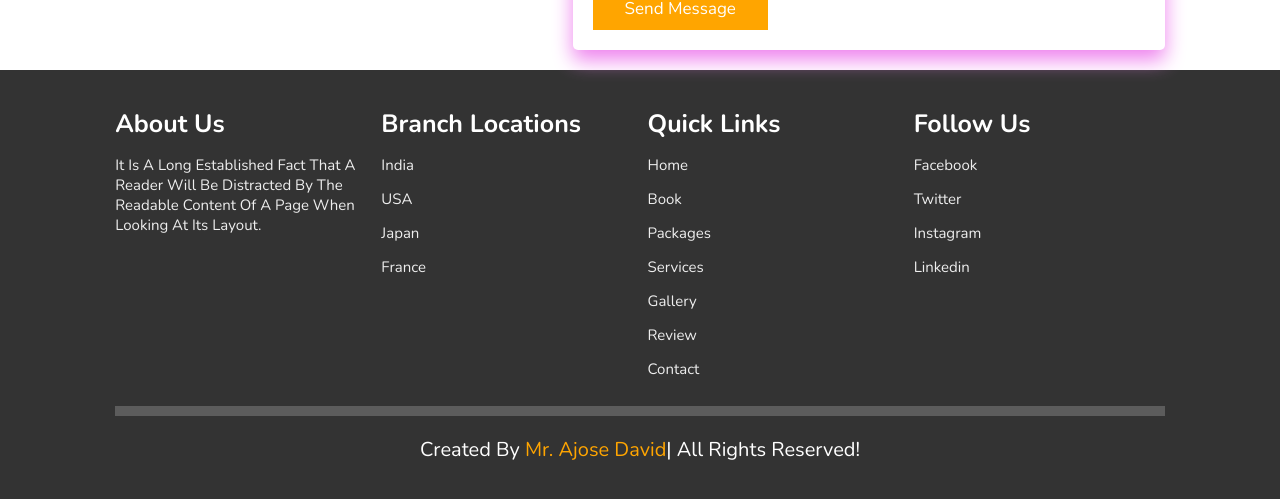
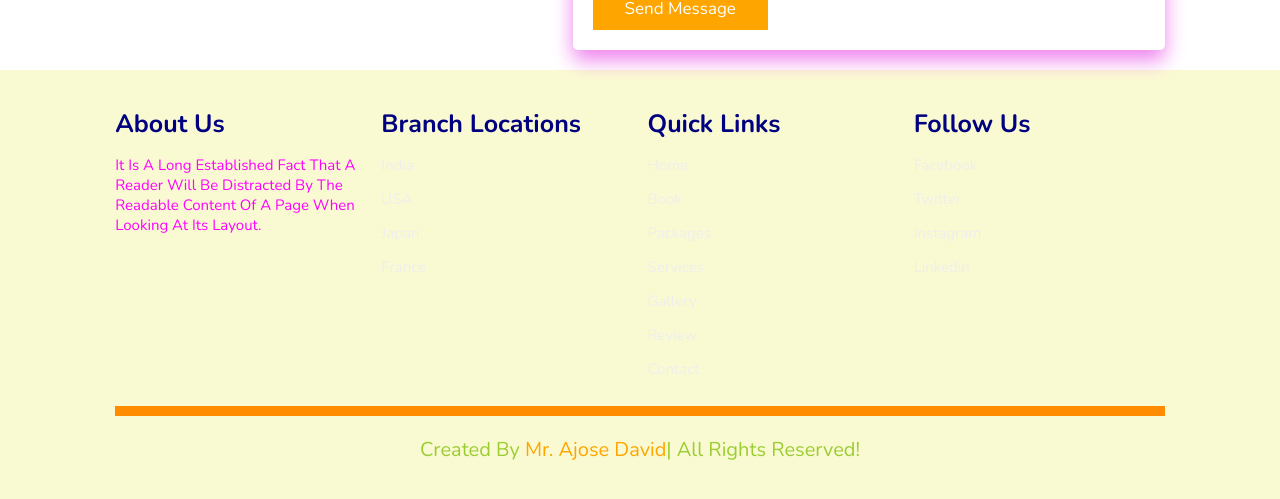
Before and after one commit to Arole01/Travel-app, a React (Create React App) app: page / in a window 1280 px wide. Shown: the part 5999-6498 px from the top of the page. Built offline with nearby package versions, Linux system fonts and the light colour scheme.

Commit message:
footer color changes

```diff
--- a/src/Components/Styles/Styles.css
+++ b/src/Components/Styles/Styles.css
@@ -550,7 +550,7 @@ header .search-bar-container label:hover {
 }
 
 .footer {
-    background: #333;
+    background: lightgoldenrodyellow/*#333*/;
 }
 
 .footer .box-container {
@@ -567,13 +567,13 @@ header .search-bar-container label:hover {
 .footer .box-container .box h3 {
     font-size: 2.5rem;
     padding: .7rem 0;
-    color: #fff;
+    color: navy/*#fff*/;
 }
 
 .footer .box-container .box p {
     font-size: 1.5rem;
     padding: .7rem 0;
-    color: #eee;
+    color: magenta/*#eee*/;
 }
 
 .footer .box-container .box a {
@@ -594,8 +594,8 @@ header .search-bar-container label:hover {
     margin-top: 1rem;
     font-size: 2rem;
     font-weight: normal;
-    color: #fff;
-    border-top: 1rem solid rgba(255, 255, 255, .2);
+    color: yellowgreen /*#fff*/;
+    border-top: 1rem solid darkorange/*rgba(255, 255, 255, .2)*/;
 }
 
 .footer .credit span {
```
